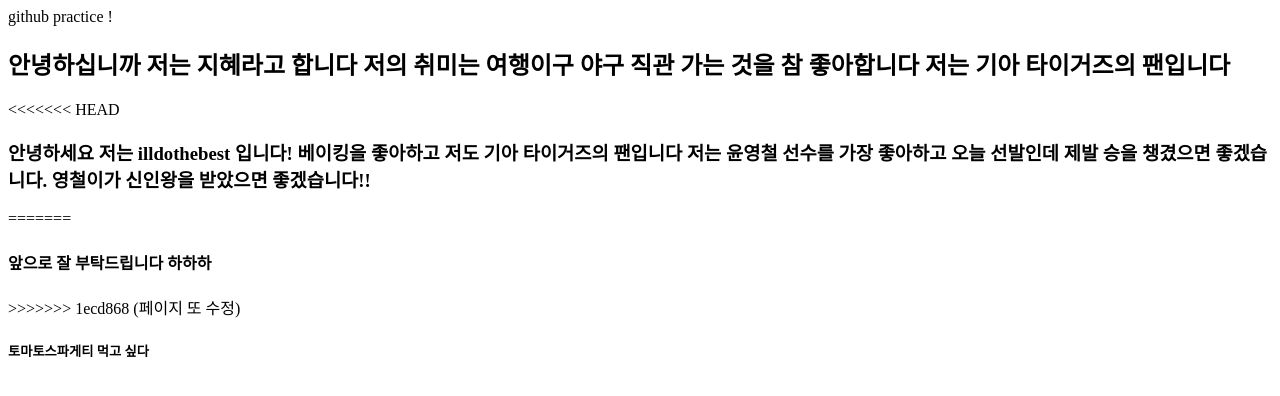
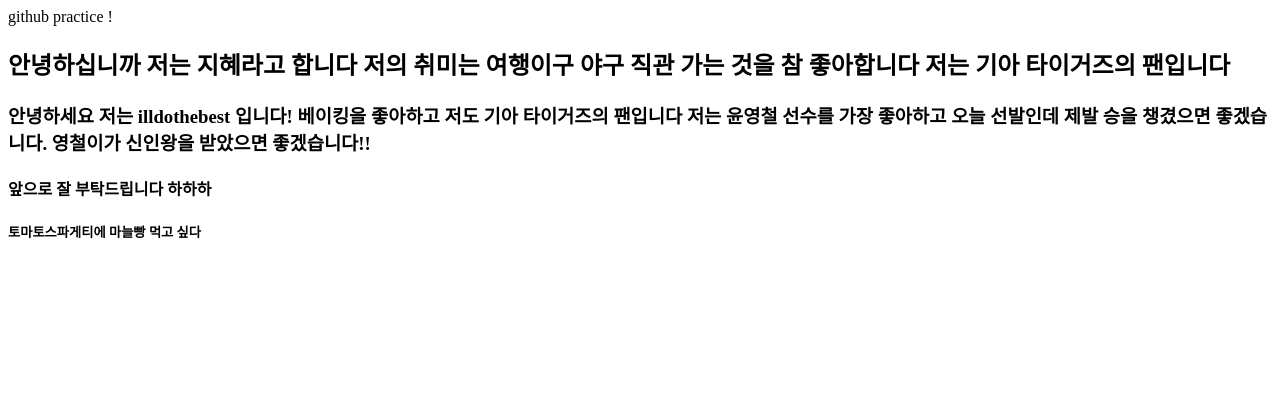
Before and after one commit to practice-0827/practice.html, a plain HTML site: page pages/index.html in a window 1280 px wide. Drawn offline with Linux system fonts and the light colour scheme.

Commit message:
또 추가해버렸다리

```diff
--- a/pages/index.html
+++ b/pages/index.html
@@ -11,16 +11,13 @@
       안녕하십니까 저는 지혜라고 합니다 저의 취미는 여행이구 야구 직관 가는 것을
       참 좋아합니다 저는 기아 타이거즈의 팬입니다
     </h2>
-    <<<<<<< HEAD
     <h3>
       안녕하세요 저는 illdothebest 입니다! 베이킹을 좋아하고 저도 기아
       타이거즈의 팬입니다 저는 윤영철 선수를 가장 좋아하고 오늘 선발인데 제발
       승을 챙겼으면 좋겠습니다. 영철이가 신인왕을 받았으면 좋겠습니다!!
     </h3>
-    =======
     <h4>앞으로 잘 부탁드립니다 하하하</h4>
-    >>>>>>> 1ecd868 (페이지 또 수정)
     <!-- 충돌 발생 -->
-    <h5>토마토스파게티 먹고 싶다</h5>
+    <h5>토마토스파게티에 마늘빵 먹고 싶다</h5>
   </body>
 </html>
```
Also changed, not shown: js/hahah.html (added, +11 -0 lines).
